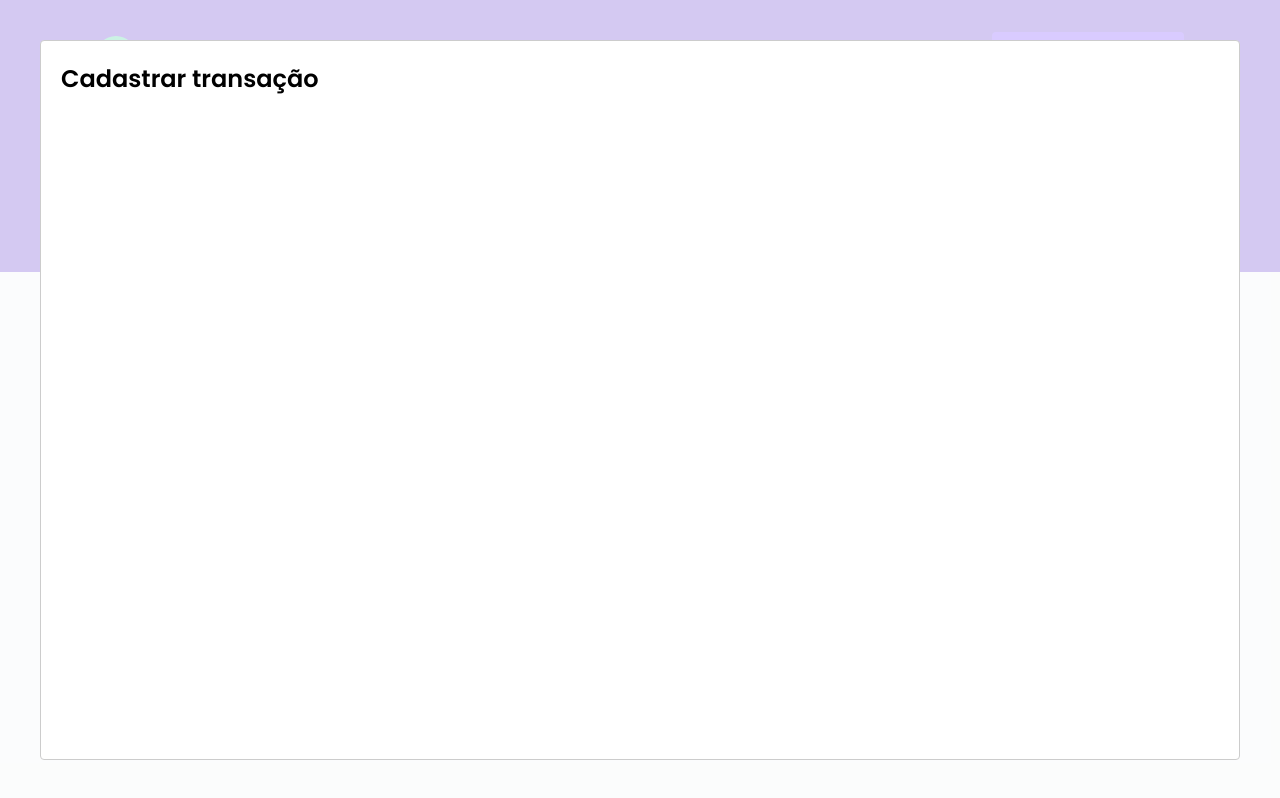
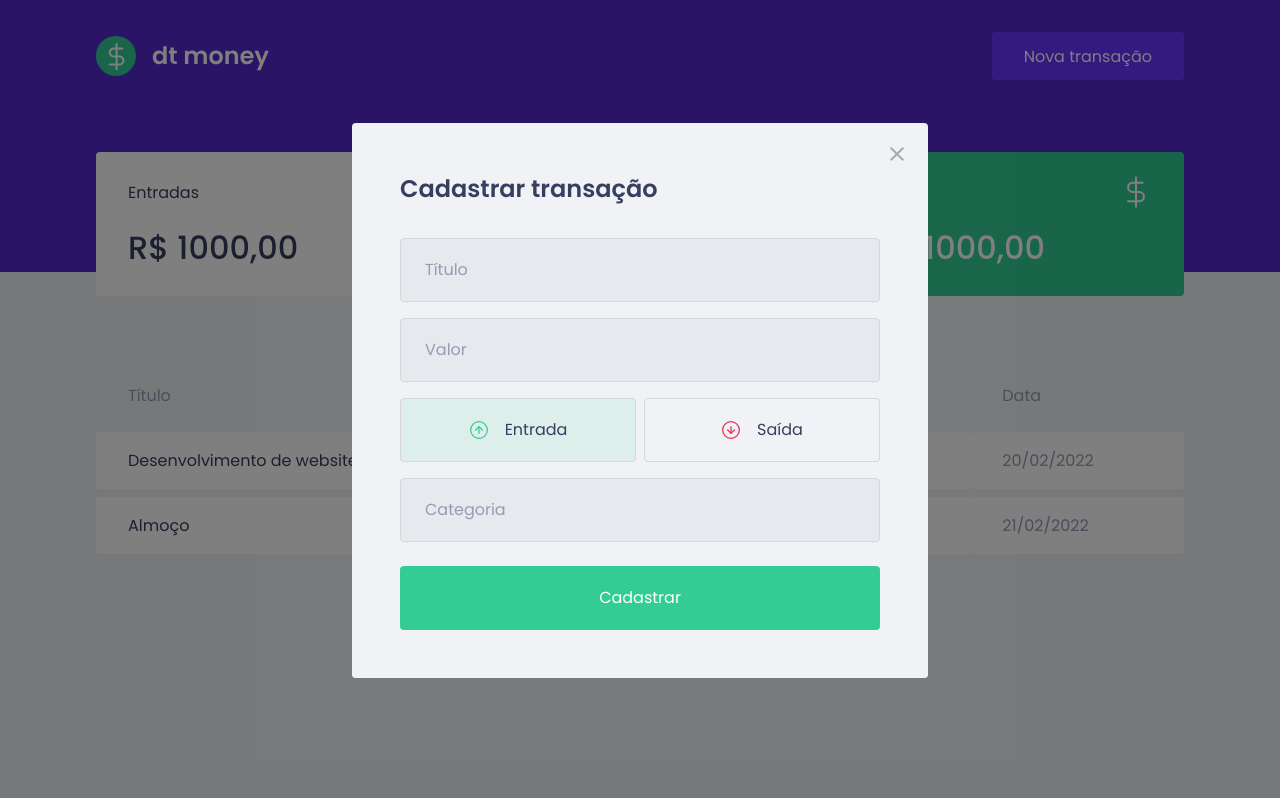
Before and after one commit to luisescx/gofinancesweb, a React (Create React App) app: page / in a window 1280 px wide. Both pictures are taken after a click on the button "Nova transação". Built offline with nearby package versions, Linux system fonts and the light colour scheme; no server answers; what miragejs would draw is missing.

Commit message:
feat: added new transaction styles

```diff
--- a/src/components/NewTransactionModal/index.tsx
+++ b/src/components/NewTransactionModal/index.tsx
@@ -1,17 +1,98 @@
-import Modal from 'react-modal'
-
+import Modal from "react-modal";
+import { Container, TransactionTypeContainer, RadioBox } from "./styles";
+import closeImg from "../../assets/close.svg";
+import incomeImg from "../../assets/income.svg";
+import outcomeImg from "../../assets/outcome.svg";
+import { FormEvent, useCallback, useState } from "react";
+import { api } from "../../services/api";
 interface NewTransactionModalProps {
   isOpen: boolean;
   onRequestClose: () => void;
 }
 
-export function NewTransactionModal({isOpen, onRequestClose}: NewTransactionModalProps) {
+export function NewTransactionModal({
+  isOpen,
+  onRequestClose,
+}: NewTransactionModalProps) {
+  const [type, setType] = useState("deposit");
+  const [value, setValue] = useState(0);
+  const [category, setCategory] = useState("");
+  const [title, setTitle] = useState("");
+
+  const handleCreateNewTransaction = useCallback(
+    (event: FormEvent) => {
+      event.preventDefault();
+
+      const data = {
+        title,
+        value,
+        category,
+        type,
+      };
+
+      api.post("/transactions", data);
+    },
+    [title, value, category, type]
+  );
+
   return (
     <Modal
-    isOpen={isOpen}
-    onRequestClose={onRequestClose}
-  >
-    <h2>Cadastrar transação</h2>
-  </Modal>
-  )
+      isOpen={isOpen}
+      onRequestClose={onRequestClose}
+      overlayClassName="react-modal-overlay"
+      className="react-modal-context"
+    >
+      <button
+        type="button"
+        onClick={onRequestClose}
+        className="react-modal-close"
+      >
+        <img src={closeImg} alt="Fechar modal" />
+      </button>
+
+      <Container onSubmit={handleCreateNewTransaction}>
+        <h2>Cadastrar transação</h2>
+
+        <input
+          placeholder="Título"
+          onChange={(event) => setTitle(event.target.value)}
+        />
+
+        <input
+          placeholder="Valor"
+          type="number"
+          onChange={(event) => setValue(Number(event.target.value))}
+        />
+
+        <TransactionTypeContainer>
+          <RadioBox
+            type="button"
+            onClick={() => setType("deposit")}
+            isActive={type === "deposit"}
+            activeColor="green"
+          >
+            <img src={incomeImg} alt="Entrada" />
+            <span>Entrada</span>
+          </RadioBox>
+
+          <RadioBox
+            type="button"
+            onClick={() => setType("withdraw")}
+            isActive={type === "withdraw"}
+            activeColor="red"
+          >
+            <img src={outcomeImg} alt="Saída" />
+            <span>Saída</span>
+          </RadioBox>
+        </TransactionTypeContainer>
+
+        <input
+          placeholder="Categoria"
+          onChange={(event) => setCategory(event.target.value)}
+        />
+
+        <button type="submit">Cadastrar</button>
+      </Container>
+    </Modal>
+  );
 }
--- /dev/null
+++ b/src/components/NewTransactionModal/styles.ts
@@ -0,0 +1,97 @@
+import styled from "styled-components";
+import { darken, transparentize } from "polished";
+
+export const Container = styled.form`
+  h2 {
+    color: var(--text-title);
+    font-size: 1.5rem;
+    margin-bottom: 2rem;
+  }
+
+  input {
+    width: 100%;
+    padding: 0 1.5rem;
+    height: 4rem;
+    border-radius: 0.25rem;
+
+    border: 1px solid #d7d7d7;
+    background: #e7e9ee;
+
+    font-weight: 400;
+    font-size: 1rem;
+
+    &::placeholder {
+      color: var(--text-body);
+    }
+
+    & + input {
+      margin-top: 1rem;
+    }
+  }
+
+  button[type="submit"] {
+    width: 100%;
+    padding: 0 1.5rem;
+    height: 4rem;
+    background: var(--green);
+    color: #fff;
+    border-radius: 0.25rem;
+    border: 0;
+    font-size: 1rem;
+    margin-top: 1.5rem;
+    font-weight: 0.2s;
+
+    transition: filter 0.2s;
+
+    &:hover {
+      filter: brightness(0.9);
+    }
+  }
+`;
+
+export const TransactionTypeContainer = styled.div`
+  margin: 1rem 0;
+  display: grid;
+  grid-template-columns: 1fr 1fr;
+  gap: 0.5rem;
+`;
+
+interface RadioBoxProps {
+  isActive: boolean;
+  activeColor: "green" | "red";
+}
+
+const colors = {
+  green: "#33CC95",
+  red: "#E52E4D",
+};
+
+export const RadioBox = styled.button<RadioBoxProps>`
+  height: 4rem;
+  border: 1px solid #d7d7d7;
+  border-radius: 0.25rem;
+  background: ${({ isActive, activeColor }) =>
+    isActive ? transparentize(0.9, colors[activeColor]) : "transparent"};
+
+  display: flex;
+  align-items: center;
+  justify-content: center;
+
+  transition: border-color 0.2s;
+
+  &:hover {
+    border-color: ${darken(0.1, "#D7D7D7")};
+  }
+
+  img {
+    width: 20px;
+    height: 20px;
+  }
+
+  span {
+    display: inline-block;
+    margin-left: 1rem;
+    font-size: 1rem;
+    color: var(--text-title);
+  }
+`;
```
